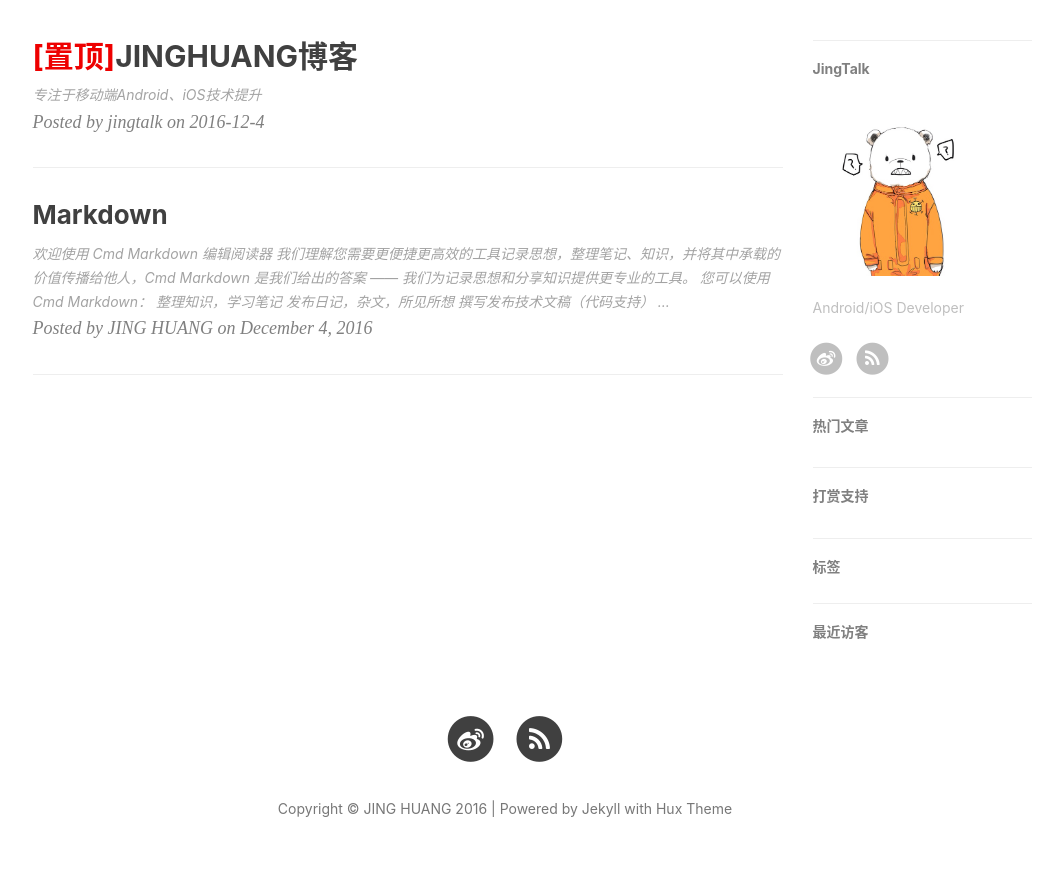
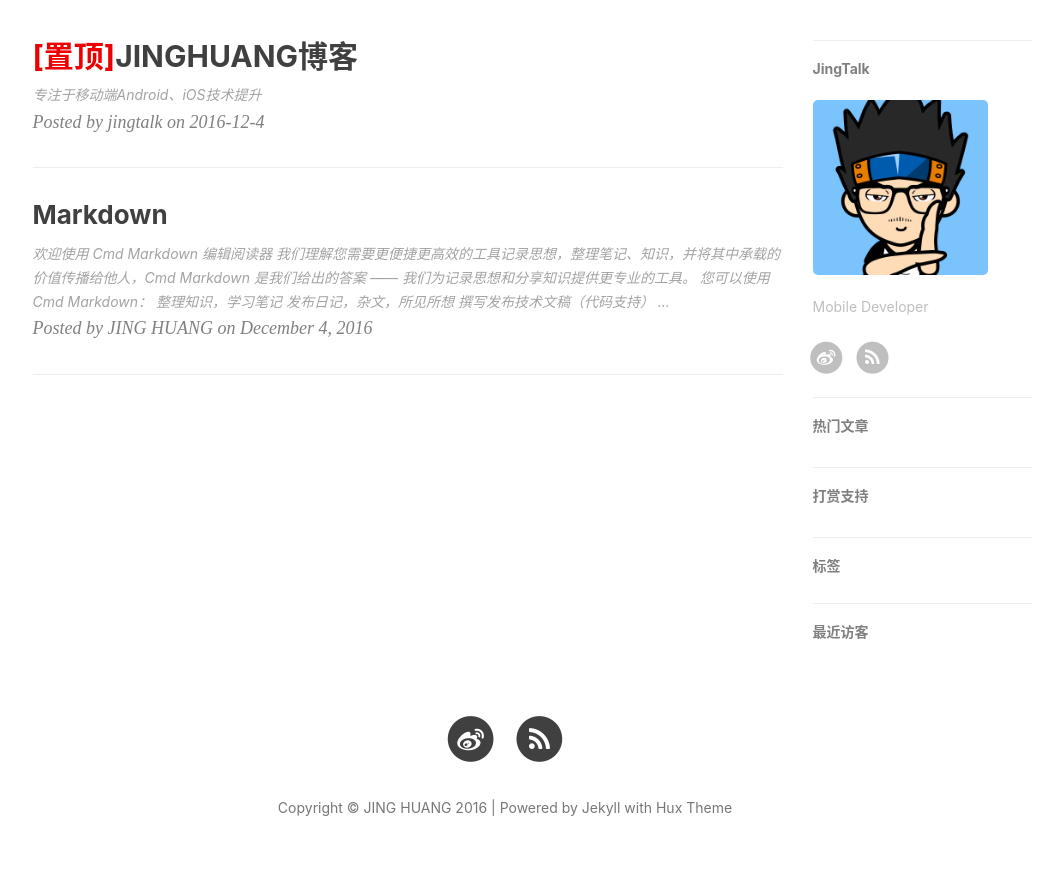
Before and after one commit to jingtalk/jekyll.github.io, a Jekyll site: the page built from index.html, in a window 1280 px wide. Shown: the part 418-1304 px from the top of the page, without its empty margins (135-1198 px from the left). Built offline with Jekyll 4.4.1, drawn with Linux system fonts in a browser that asks for light colours; nearby versions of some CDN libraries; the list of posts is cut into pages by our own code; comment, search, counter and statistics services are not loaded.

Commit message:
modify ava

```diff
--- a/_config.yml
+++ b/_config.yml
@@ -1,6 +1,6 @@
 # Site settings
 title: JING HUANG
-SEOTitle: JINGHUANG Blog
+SEOTitle: Jing Blog
 header-img: images/blog/jing-home.jpg
 email: jinghuang1130@yahoo.com
 description: "Android,jingtalk,iOS,PM,MAC,JINGHUANG"
@@ -47,7 +47,7 @@
 
 # Sidebar settings
 sidebar: true                           # whether or not using Sidebar.
-sidebar-about-description: "Android/iOS Developer"
+sidebar-about-description: "Mobile Developer"
 sidebar-avatar: /images/blog/ava.jpg
 
 
```
Also changed, not shown: images/blog/ava.jpg.
